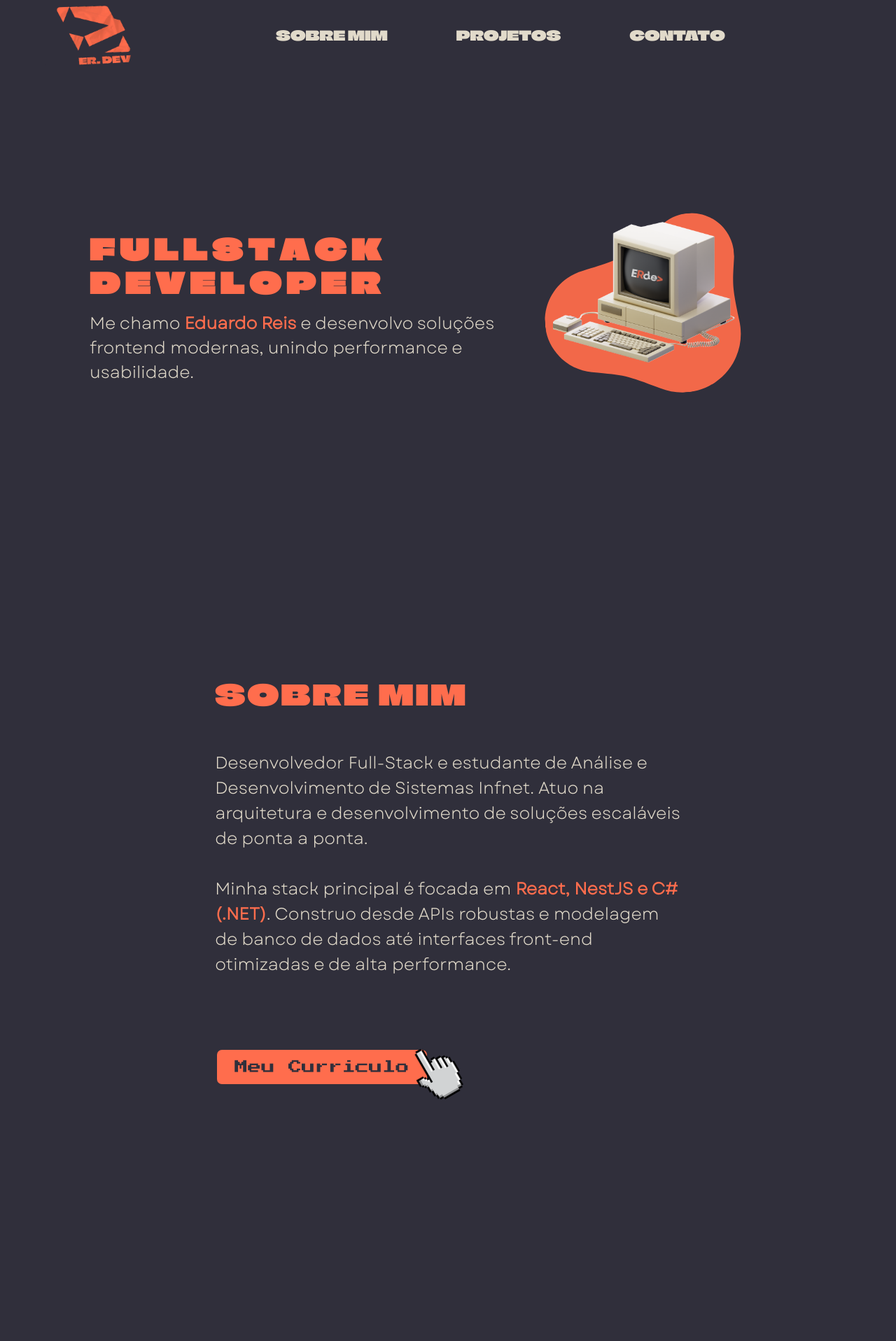
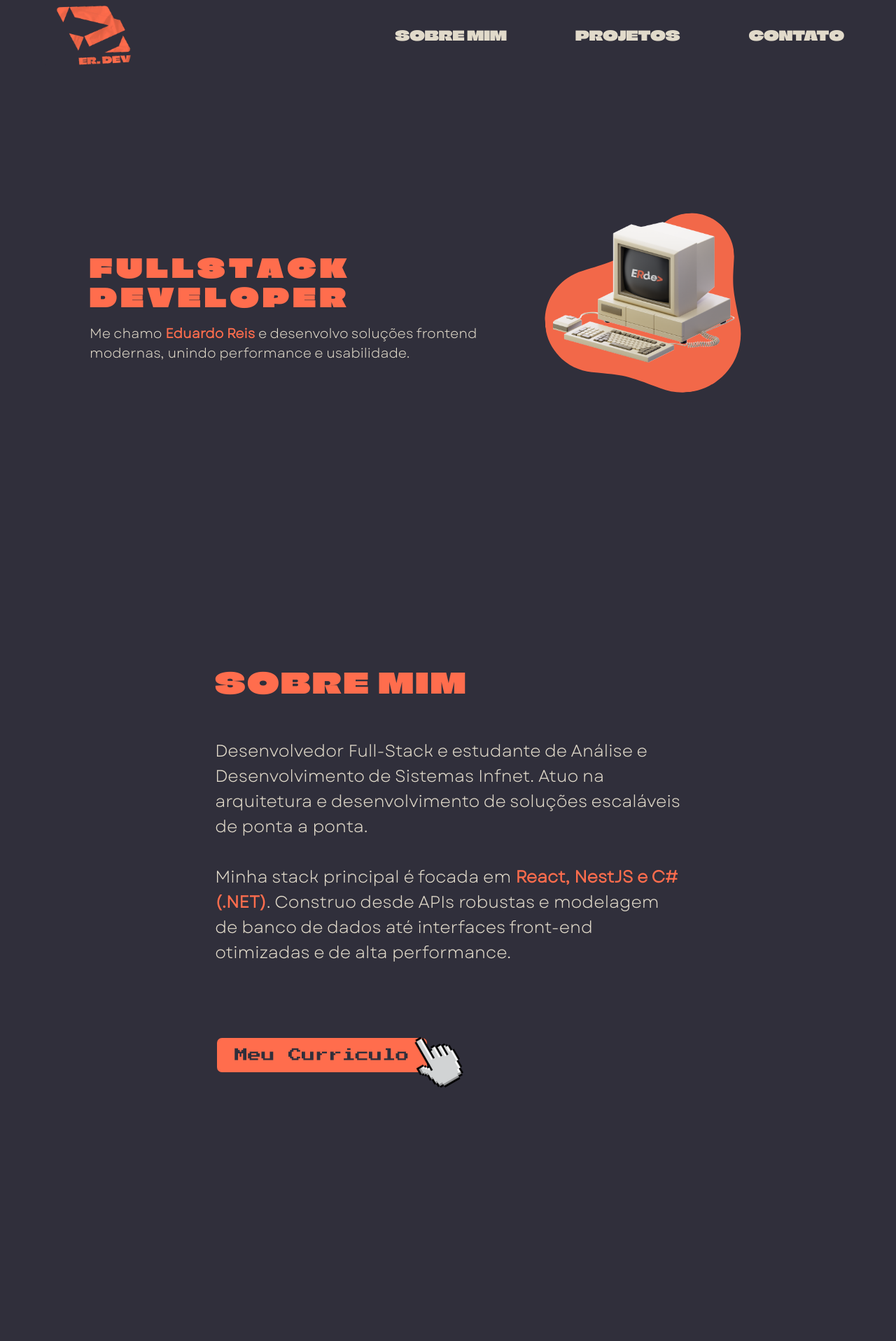
Before and after one commit to eduardo-olvreis/portfolio, a React (Vite) app: page / in a window 1280 px wide. Shown: the top 1916 px of the page at 70% size. Built offline with nearby package versions, Linux system fonts and the light colour scheme.

Commit message:
fix: responsividade no tablet na horinzontal corrigida

```diff
--- a/src/components/About/About.module.css
+++ b/src/components/About/About.module.css
@@ -1,6 +1,5 @@
 /* ESTILOS PADRÃO (MOBILE  0 - 480px) */
 
-/* Container do About */
 .containerAbout{
     margin-top: 5%;
     margin-bottom: 30%;
@@ -11,7 +10,6 @@
     align-items: center;
 }
 
-/* Conteudo textual */
 .content{
     display: flex;
     flex-direction: column;
@@ -42,7 +40,6 @@
     }
 }
 
-/* Currículo */
 .curriculum{
     width: 70%;
     max-width: 800px;
@@ -74,8 +71,13 @@
     }
 }
 
-/* Tablet ( 768px - 991px )*/
+/* Tablet Vertical ( 768px - 991px )*/
 @media (min-width: 768px){
+    .containerAbout {
+        margin-bottom: 10%;
+        min-height: auto;
+    }
+
     .content p{
         margin-top: 2rem;
     }
@@ -93,8 +95,15 @@
     }
 }
 
-/* Notebook e Tablet em paisagem ( 992px - 1199px )*/
 @media (min-width: 992px){
+
+    .containerAbout {
+        margin-top: 0;
+        margin-bottom: 0;
+        min-height: auto;
+        padding: 80px 0;
+    }
+
     .content {
         width: 80%;
     }
@@ -116,6 +125,10 @@
 
 /* Desktops */
 @media (min-width: 1200px){
+    .containerAbout {
+        padding: 120px 0;
+    }
+
     .content {
         width: 60%;
     }
--- a/src/components/Header/Header.module.css
+++ b/src/components/Header/Header.module.css
@@ -268,30 +268,32 @@
 
 /* Notebook e Tablet em paisagem ( 992px - 1199px )*/
 @media (min-width: 992px){
-
     .containerHeader{
         height: 90px;
         min-height: 90px;
+        padding: 0 5%;
+    }
+
+    .logo{
+        width: 180px;
+    }
+
+    .containerMenu{
+        justify-content: flex-end;
     }
 
     .menuFixed{
-        gap: 7%;
-
+        justify-content: flex-end;
+        gap: 5%;
         & p{
             font-size: clamp(1.2rem, 1.5vw, 1.5rem);
         }
     }
-
-    .logo{
-        width: 150px;
-    }
-
 }
 
 
 /* Desktops */
 @media (min-width: 1200px) {
-
     .containerHeader{
         padding: 0 5%;
         height: 100px;
--- a/src/components/Hero/Hero.module.css
+++ b/src/components/Hero/Hero.module.css
@@ -1,6 +1,5 @@
 /* ESTILOS PADRÃO (MOBILE  0 - 576px) */
 
-/* Container do Hero */
 .containerHero{
     display: grid;
     grid-template-areas:
@@ -85,7 +84,6 @@
     }
 }
 
-
 /* Pequenos Tablets e Celulares Maiores (500px - 767px) */
 @media (min-width: 500px) and (max-width: 767px){
     .containerHero {
@@ -113,8 +111,7 @@
     }
 }
 
-
-/* Tablet ( 768px - 991px )*/
+/* Tablet Vertical ( 768px - 991px )*/
 @media (min-width: 768px){
     .containerHero {
         display: flex;
@@ -154,7 +151,6 @@
 }
 
 
-/* Notebook e Tablet em paisagem ( 992px - 1199px )*/
 @media (min-width: 992px){
 
     .containerHero {
@@ -162,34 +158,37 @@
         flex-direction: row;
         justify-content: center;
         align-items: center;
-        min-height: calc(100svh - 15svh);
-        gap: 40px;
-        padding: 0 8%;
+        min-height: calc(90svh - 15svh);
+        gap: 50px; /* Aumentado o espaço entre texto e imagem para preencher melhor */
+        padding: 0 5%; /* Diminuído o padding lateral para o conteúdo ter mais área útil */
     }
 
     .text{
-        flex: 1;
+        flex: 1.2;
         width: auto;
         padding: 0;
         align-items: flex-start;
 
         & h2{
             margin-top: 0;
-            font-size: var(--font-size-h2);
+            font-size: 2.2rem;
         }
         & p{
             margin-top: 1rem;
-            font-size: var(--font-size-p);
+            font-size: 1.2rem;
         }
     }
 
     .containerImage{
-        flex: 0.8;
+        flex: 1.2;
         width: auto;
         padding: 0;
+
+        & img {
+            max-width: 450px;
+            width: 100%;
+        }
     }
-
-
 }
 
 
@@ -200,6 +199,7 @@
         padding: 0 10%;
         max-width: 1400px;
         margin: 0 auto;
+        min-height: calc(100svh - 15svh);
     }
 
     .text{
@@ -207,6 +207,6 @@
     }
 
     .containerImage{
-        flex: 0.7;
+        flex: 1;
     }
 }
```
